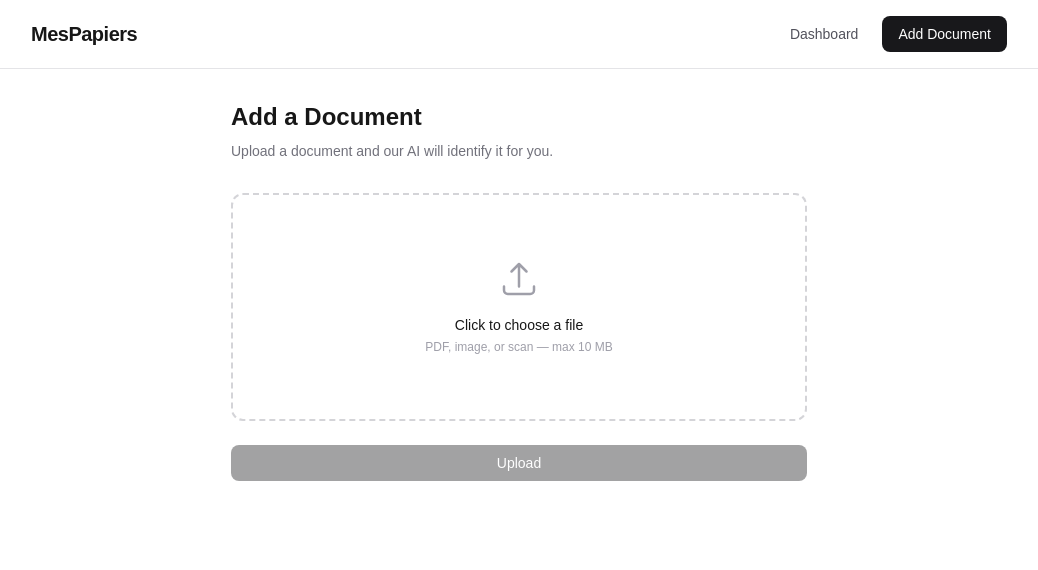
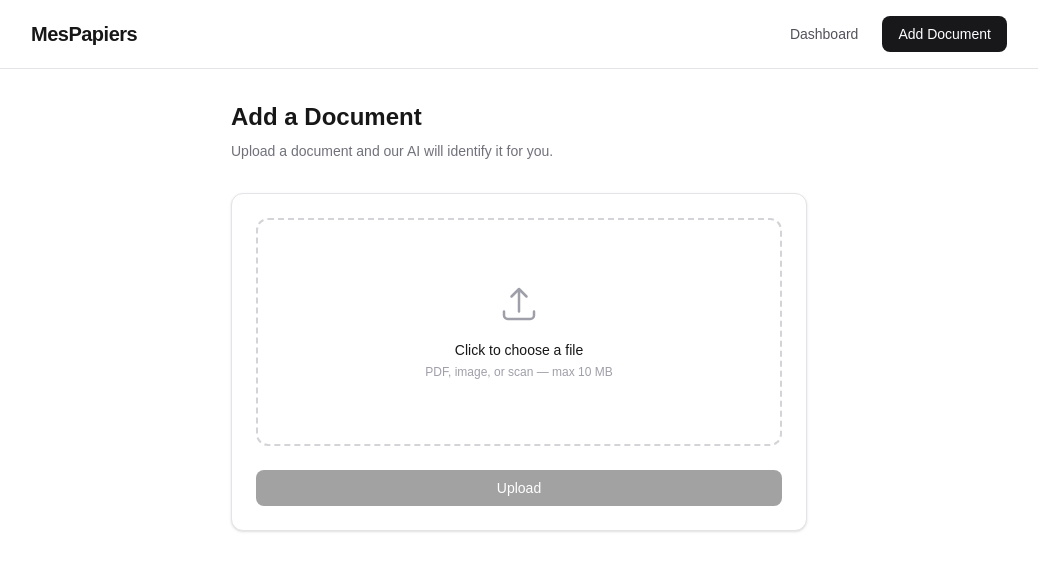
Before and after one commit to rasiolisufaj/ft_transcendence, a Next.js app: page /documents/new in a window 1280 px wide. Shown: the top 570 px of the page, without its empty margins (121-1159 px from the left). Built offline with nearby package versions, Linux system fonts and the light colour scheme.

Commit message:
Add Card UI first vers

```diff
--- a/src/app/documents/new/page.tsx
+++ b/src/app/documents/new/page.tsx
@@ -3,6 +3,7 @@
 import { useState } from "react";
 import { uploadDocument } from "./actions";
 import { Button } from "@/components/ui/Button";
+import { Card } from "@/components/ui/Card";
 
 export default function NewDocumentPage() {
   const [fileName, setFileName] = useState<string | null>(null);
@@ -14,6 +15,7 @@ export default function NewDocumentPage() {
         Upload a document and our AI will identify it for you.
       </p>
 
+      <Card>
         <form action={uploadDocument} className="space-y-6">
           <label
             htmlFor="file"
@@ -59,6 +61,7 @@ export default function NewDocumentPage() {
             Upload
           </Button>
         </form>
+      </Card>
     </div>
   );
 }
--- /dev/null
+++ b/src/components/ui/Card.tsx
@@ -0,0 +1,12 @@
+import { HTMLAttributes } from "react";
+
+type CardProps = HTMLAttributes<HTMLDivElement>;
+
+export function Card({ className = "", ...props }: CardProps) {
+  return (
+    <div
+      className={`rounded-xl border border-zinc-200 bg-white p-6 shadow-sm dark:border-zinc-800 dark:bg-zinc-900 ${className}`}
+      {...props}
+    />
+  );
+}
```
Lines whose indentation alone changed are shown as unchanged.
